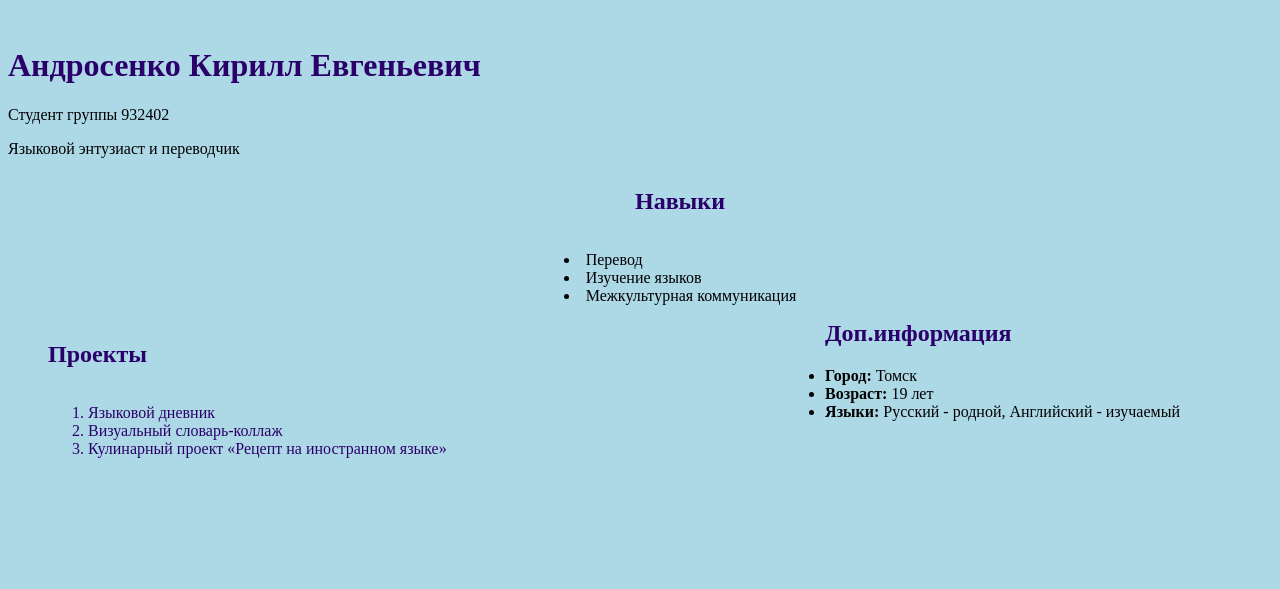
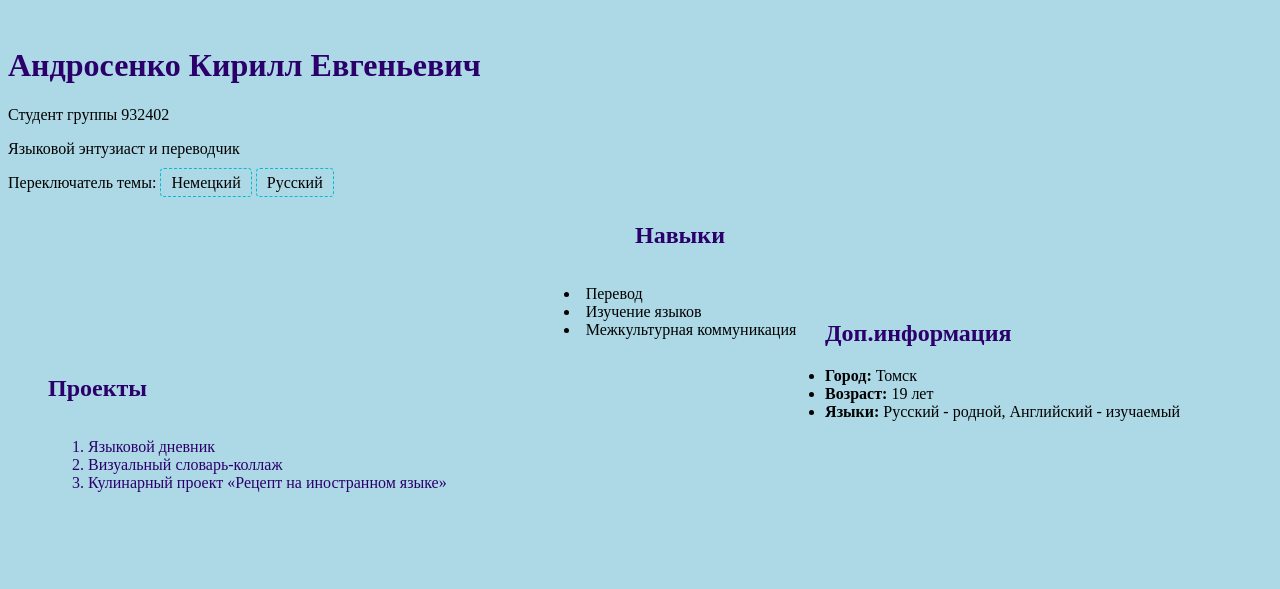
Before and after one commit to BRJ1241/kirill.androsenko.932402.labs, a plain HTML site: page HTMLPage1.html in a window 1280 px wide. Shown: the top 589 px of the page. Drawn offline with Linux system fonts and the light colour scheme.

Commit message:
Добавлены цветные рамки в зависимости от выбираемого языка

```diff
--- a/HTMLPage1.html
+++ b/HTMLPage1.html
@@ -17,6 +17,10 @@
     <h1>Андросенко Кирилл Евгеньевич</h1>
     <p>Студент группы 932402</p>
     <p>Языковой энтузиаст и переводчик</p>
+    <p>Переключатель темы:
+        <span class="theme-switch1" tabindex="0"> Немецкий</span>
+        <span class="theme-switch2" tabindex="0"> Русский</span>
+    </p>
 </header>
 
 <main>
--- a/style.css
+++ b/style.css
@@ -36,3 +36,25 @@ aside {
     list-style-position: inside;
     padding: 0;
 }
+
+.theme-switch1 {
+    cursor: pointer;
+    padding: 5px 10px;
+    border: 1px dashed #00bcd4;
+    border-radius: 4px;
+}
+
+.theme-switch2 {
+    cursor: pointer;
+    padding: 5px 10px;
+    border: 1px dashed #00bcd4;
+    border-radius: 4px;
+}
+
+.theme-switch1:focus {
+    background: linear-gradient(black, red, yellow);
+}
+
+.theme-switch2:focus {
+    background: linear-gradient(white, blue, red);
+}
```
